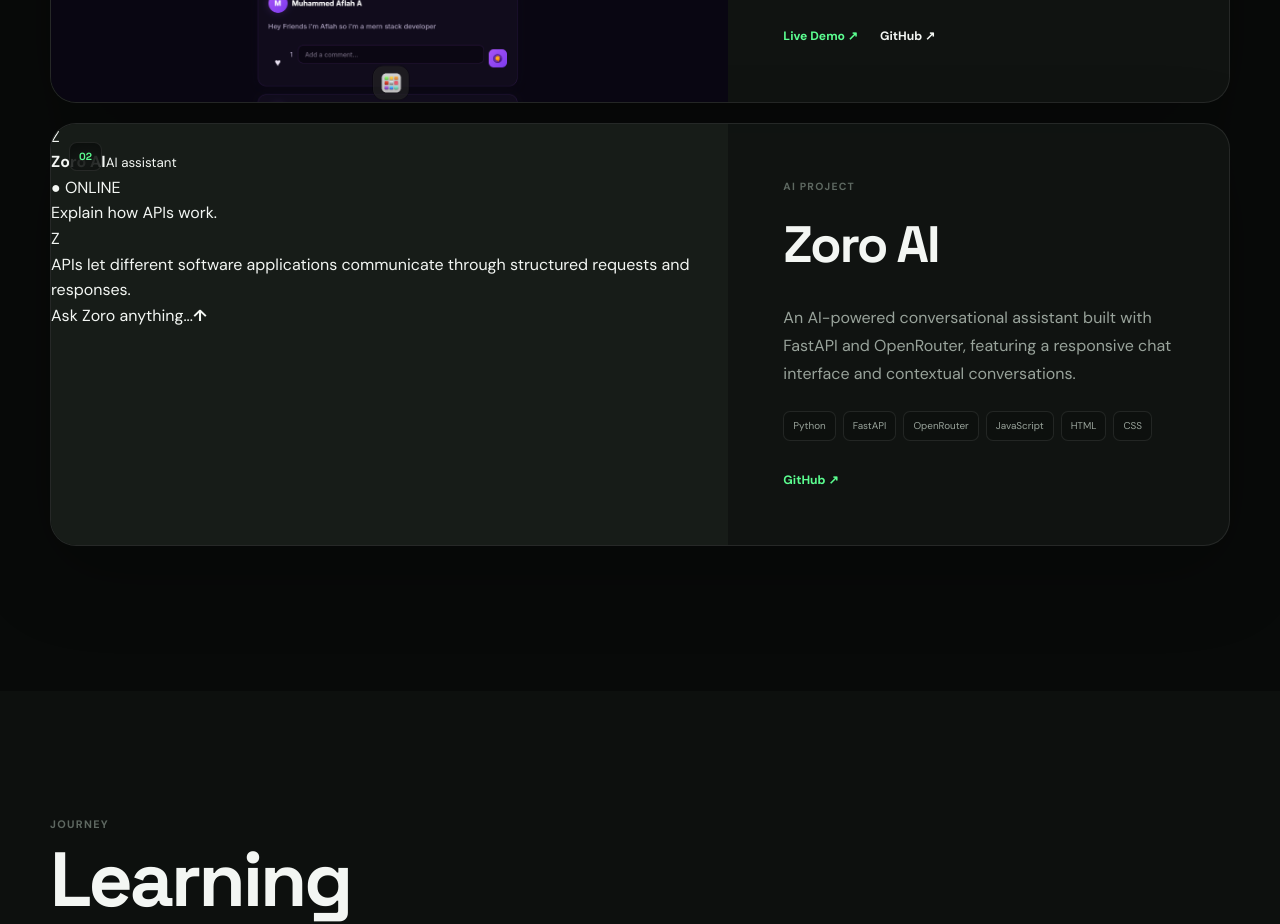
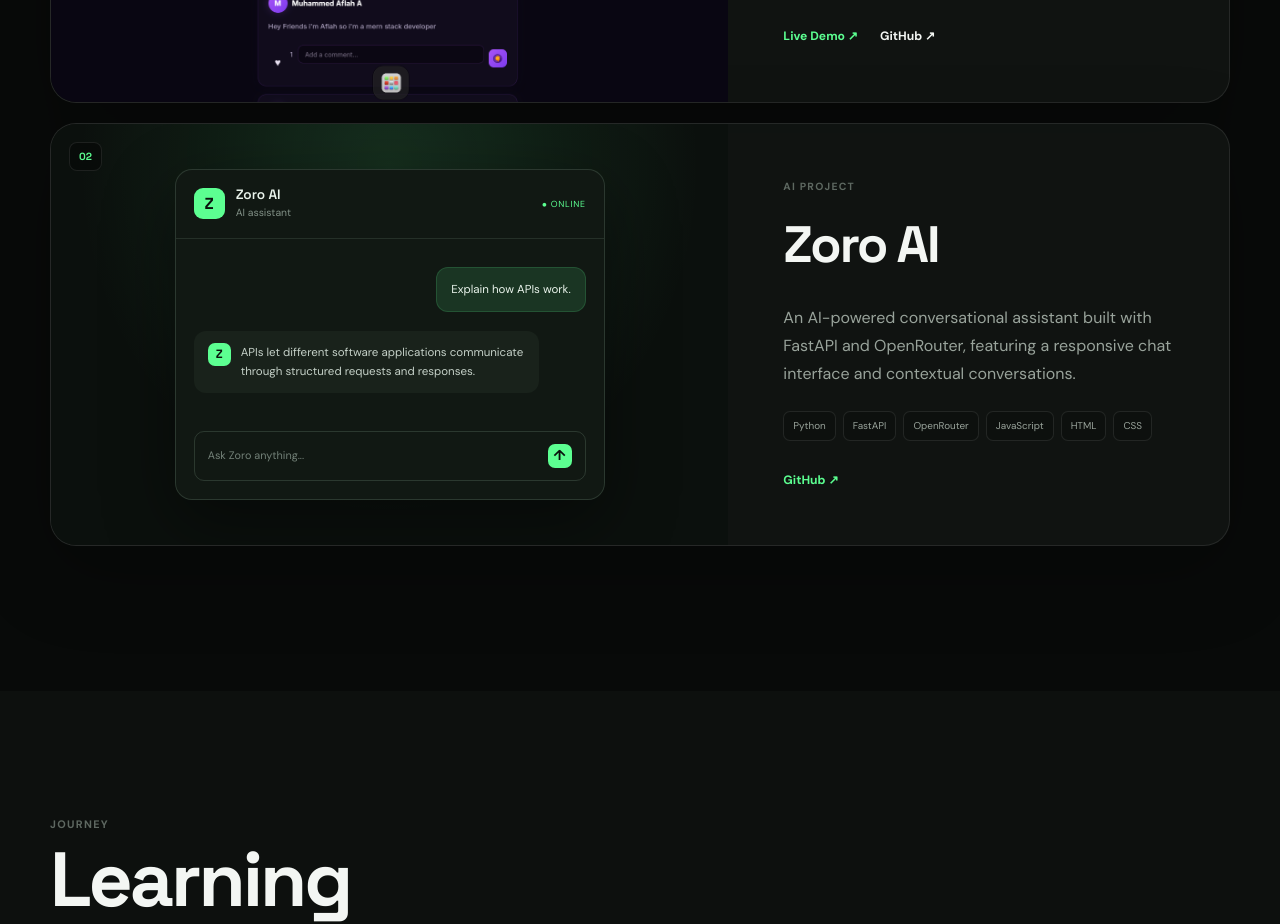
Before and after one commit to aflahalungal77-lab/Af-Portfolio, a plain HTML site: page index.html in a window 1280 px wide. Shown: the part 4106-5030 px from the top of the page. Drawn offline with nearby package versions, Linux system fonts and the light colour scheme.

Commit message:
Style Zoro AI portfolio preview

```diff
--- a/css/style.css
+++ b/css/style.css
@@ -571,3 +571,56 @@ body.light .floating-card { background: rgba(255,255,255,.88); }
   }
   .reveal { opacity: 1; transform: none; }
 }
+
+
+/* Zoro AI project preview */
+.zoro-preview {
+  min-height: 420px;
+  display: grid;
+  place-items: center;
+  padding: 34px;
+  background: radial-gradient(ellipse at 50% 10%, rgba(92,255,145,.13), transparent 65%), #0b100d;
+}
+.zoro-window {
+  width: min(100%, 430px);
+  overflow: hidden;
+  border: 1px solid rgba(180,220,190,.16);
+  border-radius: 17px;
+  background: #111813;
+  box-shadow: 0 24px 70px rgba(0,0,0,.42);
+  color: #eaf4ec;
+}
+.zoro-topbar {
+  display: flex;
+  align-items: center;
+  gap: 11px;
+  padding: 16px 18px;
+  border-bottom: 1px solid rgba(180,220,190,.12);
+}
+.zoro-mark {
+  width: 31px;
+  height: 31px;
+  flex: 0 0 31px;
+  display: grid;
+  place-items: center;
+  border-radius: 9px;
+  background: #5cff91;
+  color: #09110c;
+  font: 700 1rem "Space Grotesk";
+}
+.zoro-topbar strong, .zoro-topbar small { display: block; }
+.zoro-topbar strong { font: 600 .85rem "Space Grotesk"; }
+.zoro-topbar small { color: #829187; font-size: .65rem; margin-top: 2px; }
+.zoro-status { margin-left: auto; color: #5cff91; font-size: .55rem; letter-spacing: .08em; }
+.zoro-chat { padding: 28px 18px 18px; min-height: 260px; display: flex; flex-direction: column; gap: 19px; }
+.zoro-message { max-width: 88%; padding: 12px 14px; border-radius: 12px; font-size: .72rem; line-height: 1.65; }
+.zoro-user { align-self: flex-end; background: rgba(92,255,145,.13); border: 1px solid rgba(92,255,145,.15); }
+.zoro-bot { display: flex; align-items: flex-start; gap: 10px; color: #c5d1c8; background: #19221b; }
+.zoro-bot .zoro-mark { width: 23px; height: 23px; flex-basis: 23px; font-size: .75rem; border-radius: 7px; }
+.zoro-bot p { margin: 0; }
+.zoro-compose { margin-top: auto; display: flex; align-items: center; justify-content: space-between; padding: 12px 13px; border: 1px solid rgba(180,220,190,.16); border-radius: 10px; color: #738178; font-size: .68rem; }
+.zoro-compose b { display: grid; place-items: center; width: 24px; height: 24px; border-radius: 7px; background: #5cff91; color: #09110c; font-size: .9rem; }
+@media (max-width: 760px) {
+  .zoro-preview { min-height: 310px; padding: 22px; }
+  .zoro-chat { min-height: 220px; }
+}
```
